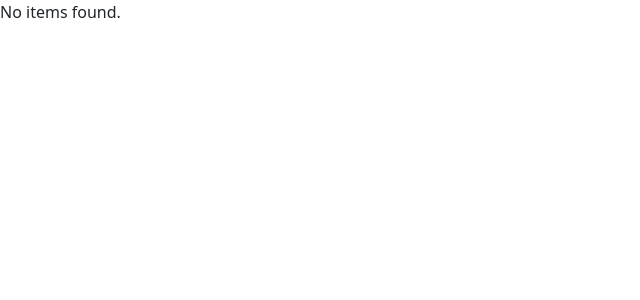
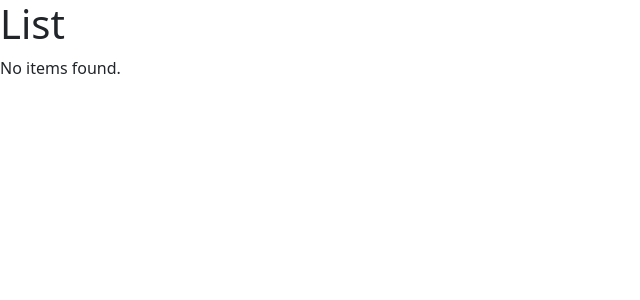
Before and after one commit to LizeeRaphael/game-app, a React (Vite) app: page / in a window 1280 px wide. Shown: the top 300 px of the page, without its empty margins (0-640 px from the left). Built offline with nearby package versions, Linux system fonts and the light colour scheme.

Commit message:
fixed syntax error on conditional rendering

```diff
--- a/src/App.tsx
+++ b/src/App.tsx
@@ -21,7 +21,13 @@ function ListGroup() {
   let items = ["New York", "San Francisco", "Tokyo", "London", "Paris"];
   items = [];
 
-  if (items.length === 0) return <p>No items found.</p>;
+  if (items.length === 0)
+    return (
+      <>
+        <h1>List</h1>
+        <p>No items found.</p>
+      </>
+    );
 
   return (
     <>
```
